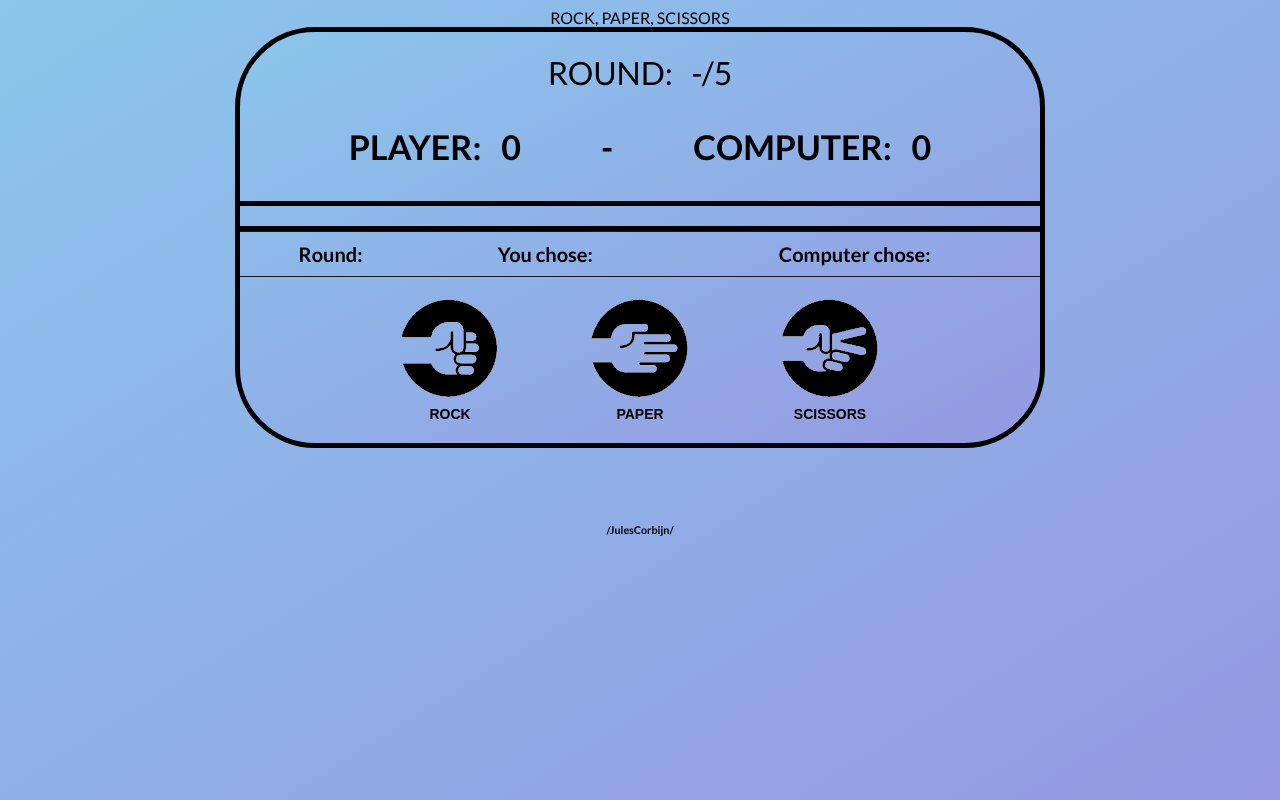
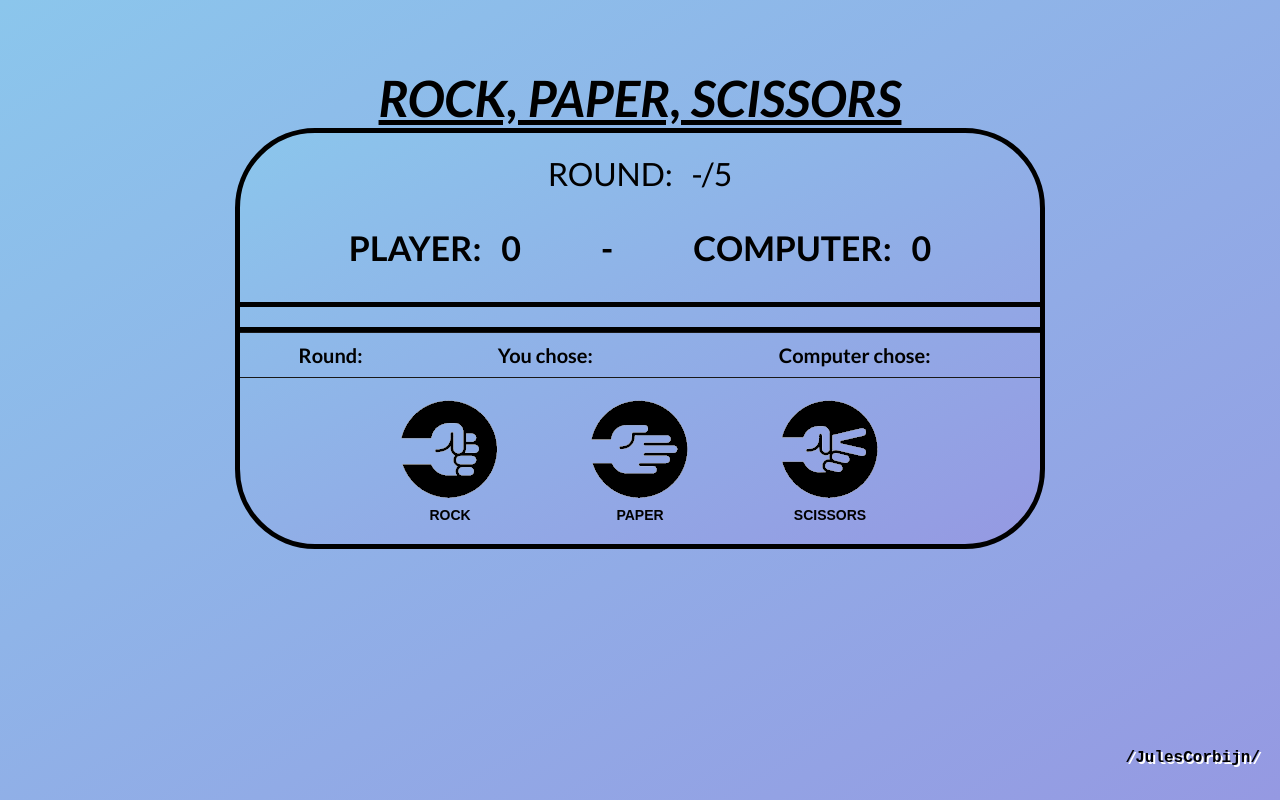
Before and after one commit to Corby7/project-Rock-Paper-Scissors, a plain HTML site: page index.html in a window 1280 px wide. Drawn offline with Linux system fonts and the light colour scheme.

Commit message:
changed position of header & footer

```diff
--- a/style.css
+++ b/style.css
@@ -1,5 +1,6 @@
 html {
     height: 100%;
+    box-sizing: border-box;
 }
 
 body {
@@ -47,11 +48,11 @@ h2, h3 {
     margin-top: 0px;
 }
 
-h1, h2, h3, h4, h5 {
+h1, h2, h3, header, h5 {
     margin-bottom: 0px;
 }
 
-h4, h5 {
+header, h5 {
     font-style: italic;
 }
 
@@ -59,9 +60,11 @@ h4, h5 {
     color: white;
 }
 
-h4 {
+header {
     font-size: 50px;
     text-decoration: underline;
+    font-weight: bold;
+    padding-top: 60px;
 }
 
 .game {
@@ -141,7 +144,12 @@ img {
     padding-bottom: 5px;
 }
 
-h5 {
-    position: fixed;
-    right: 10px; bottom: 10px;
+h6 {
+    font-family: monospace;
+    font-size: 16px;
+    position: absolute;
+    bottom: 20px;
+    right: 20px;
+    margin-bottom: 13.280px;
+    text-shadow: 2px 2px white;
 }
```
